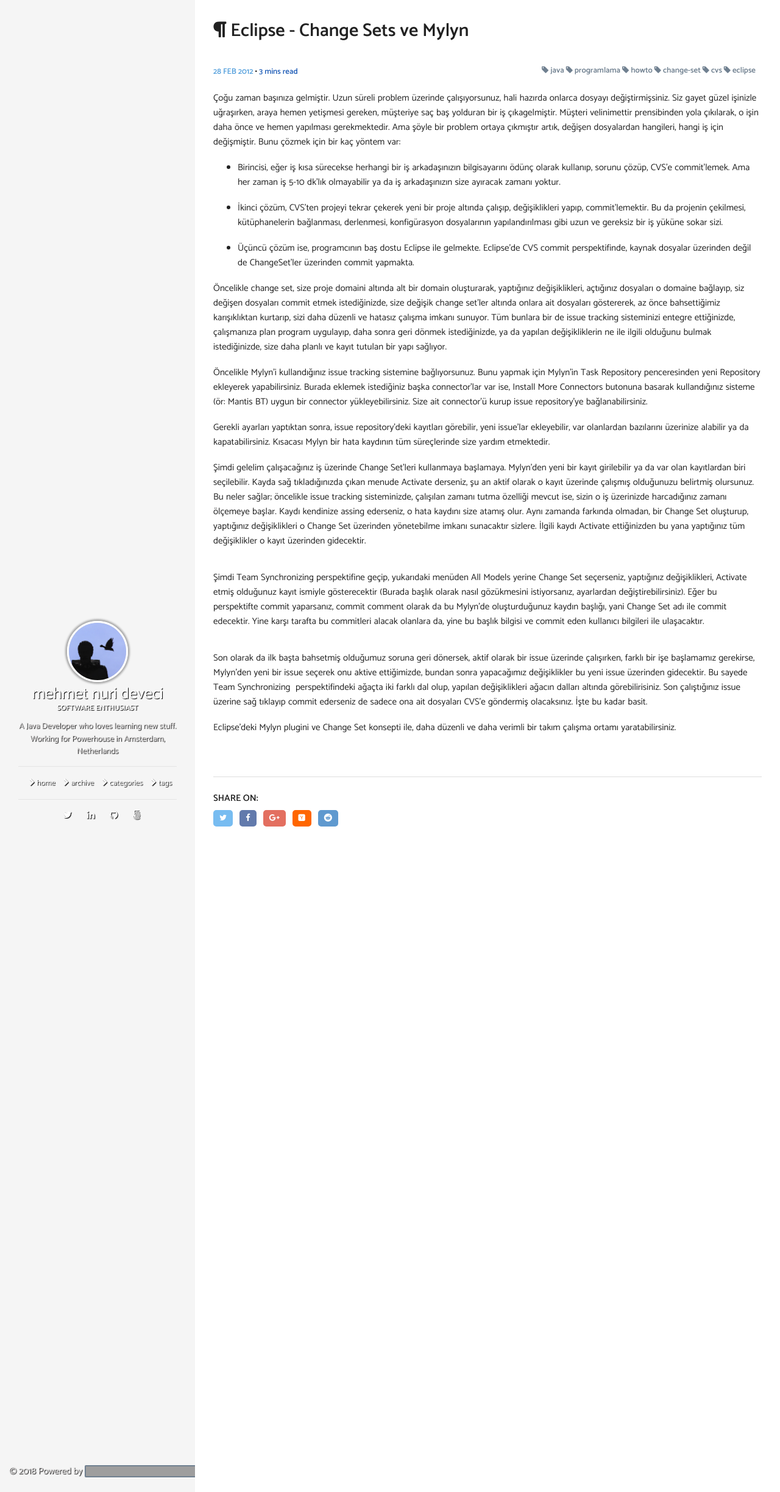
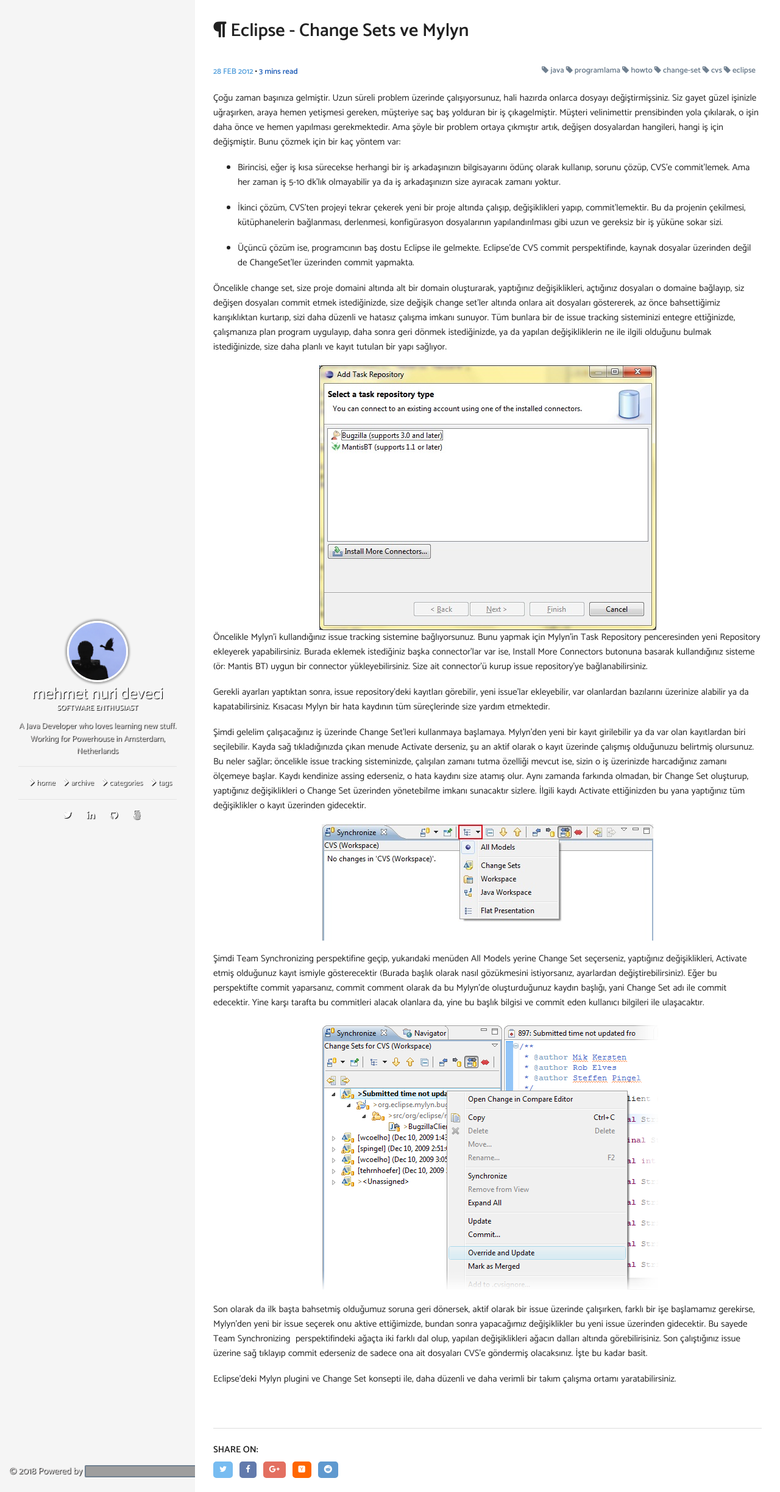
Before and after one commit to mndeveci/mndeveci.github.io, a Jekyll site: the page built from _posts/2012-02-28-eclipse_change_sets_ve_mylyn.md, in a window 1280 px wide. Shown: the whole page at 61% size. Built offline with Jekyll 4.4.1, drawn with Linux system fonts in a browser that asks for light colours; nearby versions of some CDN libraries; comment, search, counter and statistics services are not loaded; grey boxes are pictures that could not be loaded.

Commit message:
update blogspot stuff

```diff
--- a/_posts/2012-02-28-eclipse_change_sets_ve_mylyn.md
+++ b/_posts/2012-02-28-eclipse_change_sets_ve_mylyn.md
@@ -18,18 +18,18 @@
 
 Öncelikle change set, size proje domaini altında alt bir domain oluşturarak, yaptığınız değişiklikleri, açtığınız dosyaları o domaine bağlayıp, siz değişen dosyaları commit etmek istediğinizde, size değişik change set'ler altında onlara ait dosyaları göstererek, az önce bahsettiğimiz karışıklıktan kurtarıp, sizi daha düzenli ve hatasız çalışma imkanı sunuyor. Tüm bunlara bir de issue tracking sisteminizi entegre ettiğinizde, çalışmanıza plan program uygulayıp, daha sonra geri dönmek istediğinizde, ya da yapılan değişikliklerin ne ile ilgili olduğunu bulmak istediğinizde, size daha planlı ve kayıt tutulan bir yapı sağlıyor.
 
-[![](/post/mylyn_connector.jpg)](/post/mylyn_connector.jpg)
+[![](/img/post/mylyn_connector.jpg)](/img/post/mylyn_connector.jpg)
 Öncelikle Mylyn'i kullandığınız issue tracking sistemine bağlıyorsunuz. Bunu yapmak için Mylyn'in Task Repository penceresinden yeni Repository ekleyerek yapabilirsiniz. Burada eklemek istediğiniz başka connector'lar var ise, Install More Connectors butonuna basarak kullandığınız sisteme (ör: Mantis BT) uygun bir connector yükleyebilirsiniz. Size ait connector'ü kurup issue repository'ye bağlanabilirsiniz.
 
 Gerekli ayarları yaptıktan sonra, issue repository'deki kayıtları görebilir, yeni issue'lar ekleyebilir, var olanlardan bazılarını üzerinize alabilir ya da kapatabilirsiniz. Kısacası Mylyn bir hata kaydının tüm süreçlerinde size yardım etmektedir.
 
 Şimdi gelelim çalışacağınız iş üzerinde Change Set'leri kullanmaya başlamaya. Mylyn'den yeni bir kayıt girilebilir ya da var olan kayıtlardan biri seçilebilir. Kayda sağ tıkladığınızda çıkan menude Activate derseniz, şu an aktif olarak o kayıt üzerinde çalışmış olduğunuzu belirtmiş olursunuz. Bu neler sağlar; öncelikle issue tracking sisteminizde, çalışılan zamanı tutma özelliği mevcut ise, sizin o iş üzerinizde harcadığınız zamanı ölçemeye başlar. Kaydı kendinize assing ederseniz, o hata kaydını size atamış olur. Aynı zamanda farkında olmadan, bir Change Set oluşturup, yaptığınız değişiklikleri o Change Set üzerinden yönetebilme imkanı sunacaktır sizlere. İlgili kaydı Activate ettiğinizden bu yana yaptığınız tüm değişiklikler o kayıt üzerinden gidecektir.
 
-[![](/post/mylyn_change-set.jpg)](/post/mylyn_change-set.jpg)
+[![](/img/post/mylyn_change-set.jpg)](/img/post/mylyn_change-set.jpg)
 
 Şimdi Team Synchronizing perspektifine geçip, yukarıdaki menüden All Models yerine Change Set seçerseniz, yaptığınız değişiklikleri, Activate etmiş olduğunuz kayıt ismiyle gösterecektir (Burada başlık olarak nasıl gözükmesini istiyorsanız, ayarlardan değiştirebilirsiniz). Eğer bu perspektifte commit yaparsanız, commit comment olarak da bu Mylyn'de oluşturduğunuz kaydın başlığı, yani Change Set adı ile commit edecektir. Yine karşı tarafta bu commitleri alacak olanlara da, yine bu başlık bilgisi ve commit eden kullanıcı bilgileri ile ulaşacaktır.
 
-[![](/post/mylyn_overridefadednohighlight.png)](/post/mylyn_overridefadednohighlight.png)
+[![](/img/post/mylyn_overridefadednohighlight.png)](/img/post/mylyn_overridefadednohighlight.png)
 
 Son olarak da ilk başta bahsetmiş olduğumuz soruna geri dönersek, aktif olarak bir issue üzerinde çalışırken, farklı bir işe başlamamız gerekirse, Mylyn'den yeni bir issue seçerek onu aktive ettiğimizde, bundan sonra yapacağımız değişiklikler bu yeni issue üzerinden gidecektir. Bu sayede Team Synchronizing  perspektifindeki ağaçta iki farklı dal olup, yapılan değişiklikleri ağacın dalları altında görebilirisiniz. Son çalıştığınız issue üzerine sağ tıklayıp commit ederseniz de sadece ona ait dosyaları CVS'e göndermiş olacaksınız. İşte bu kadar basit.
 
```
